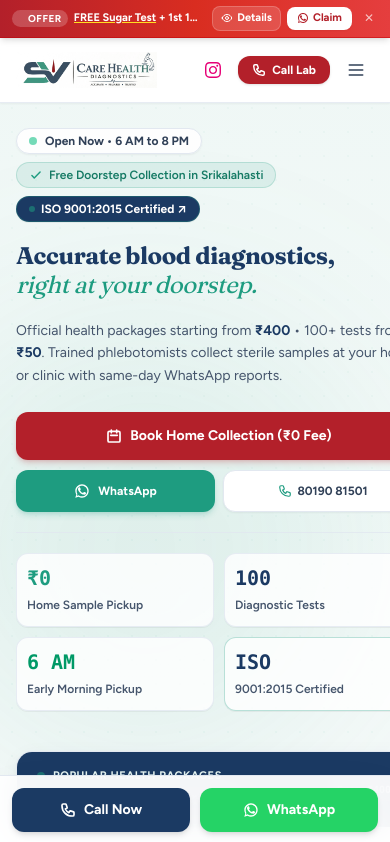
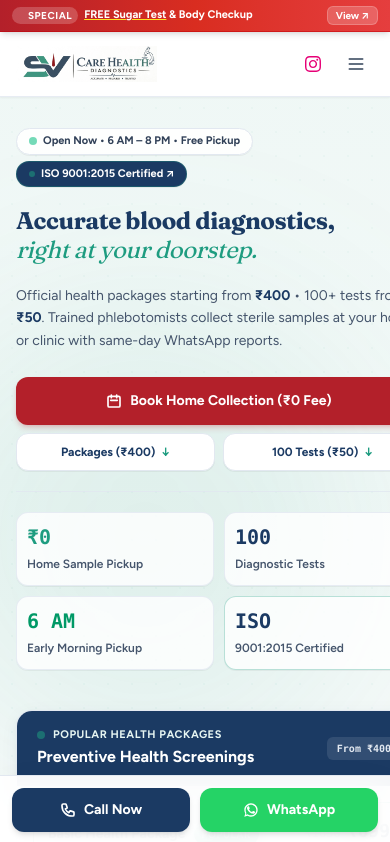
Before and after one commit to likhith3035/svcare, a Next.js app: page / in a window 390 px wide. Shown: the top 842 px of the page. Built offline with nearby package versions, Linux system fonts and the light colour scheme.

Commit message:
fix: optimize mobile UI responsiveness, deduplicate hero CTAs, and ensure high-res ISO certificate rendering

```diff
--- a/src/components/Hero.tsx
+++ b/src/components/Hero.tsx
@@ -47,24 +47,17 @@
           {/* ─── Left Column: Headline & Action CTAs ─── */}
           <div className="lg:col-span-7 space-y-5 sm:space-y-6 max-w-2xl">
             {/* Live Operational Status & Free Collection Announcement */}
-            <div className="flex flex-wrap items-center gap-2">
-              {isOpen !== null && (
-                <div className="inline-flex items-center gap-2 px-3 py-1 rounded-full text-xs font-bold bg-white/90 border border-slate-200 shadow-xs text-slate-700">
+            <div className="flex flex-wrap items-center gap-1.5 sm:gap-2">
+              <div className="inline-flex items-center gap-1.5 px-3 py-1 rounded-full text-[11px] sm:text-xs font-bold bg-white/95 border border-slate-200 shadow-2xs text-slate-700">
                 <span
                   className={`h-2 w-2 rounded-full ${
                     isOpen ? "bg-emerald-500 animate-pulse" : "bg-red"
                   }`}
                   aria-hidden="true"
                 />
-                  <span>{isOpen ? "Open Now • 6 AM to 8 PM" : "Closed • Opens 6:00 AM"}</span>
+                <span>{isOpen ? "Open Now • 6 AM – 8 PM" : "Closed • Opens 6 AM"} • Free Pickup</span>
               </div>
-              )}
-              <div className="inline-flex items-center gap-1.5 px-3 py-1 rounded-full text-xs font-semibold bg-teal/10 border border-teal/20 text-teal-dark">
-                <svg className="w-3.5 h-3.5 text-teal" fill="none" viewBox="0 0 24 24" stroke="currentColor" strokeWidth={2.5}>
-                  <path strokeLinecap="round" strokeLinejoin="round" d="M5 13l4 4L19 7" />
-                </svg>
-                <span>Free Doorstep Collection in Srikalahasti</span>
-              </div>
+
               <button
                 type="button"
                 onClick={() => {
@@ -72,7 +65,7 @@
                   if (el) el.scrollIntoView({ behavior: "smooth" });
                   window.dispatchEvent(new CustomEvent("open-certificate-modal"));
                 }}
-                className="inline-flex items-center gap-1.5 px-3 py-1 rounded-full text-xs font-bold bg-navy hover:bg-navy-light text-white border border-teal/30 shadow-2xs transition-colors cursor-pointer"
+                className="inline-flex items-center gap-1.5 px-3 py-1 rounded-full text-[11px] sm:text-xs font-bold bg-navy hover:bg-navy-light text-white border border-teal/30 shadow-2xs transition-colors cursor-pointer"
                 title="View ISO 9001:2015 Official Certificate"
               >
                 <span className="w-1.5 h-1.5 rounded-full bg-teal animate-pulse" />
@@ -94,7 +87,8 @@
             </p>
 
             {/* Action Buttons: Responsive Stack on Mobile */}
-            <div className="flex flex-col sm:flex-row items-stretch sm:items-center gap-2.5 sm:gap-3 pt-1">
+            <div className="space-y-2 sm:space-y-0 sm:flex sm:items-center sm:gap-3 pt-1">
+              {/* Primary High-Converting CTA */}
               <a
                 href="#booking"
                 className="w-full sm:w-auto inline-flex items-center justify-center gap-2 px-6 py-3.5 text-sm sm:text-base font-bold text-white
@@ -105,15 +99,34 @@
                 <svg className="w-4 h-4" fill="none" viewBox="0 0 24 24" stroke="currentColor" strokeWidth={2.5}>
                   <path strokeLinecap="round" strokeLinejoin="round" d="M8 7V3m8 4V3m-9 8h10M5 21h14a2 2 0 002-2V7a2 2 0 00-2-2H5a2 2 0 00-2 2v12a2 2 0 002 2z" />
                 </svg>
-                Book Home Collection (₹0 Fee)
+                <span>Book Home Collection (₹0 Fee)</span>
               </a>
 
-              <div className="grid grid-cols-2 sm:flex sm:items-center gap-2 sm:gap-3">
+              {/* Mobile Exploration Shortcuts (Replaces duplicate call/WhatsApp buttons since sticky bottom bar already has them) */}
+              <div className="grid grid-cols-2 gap-2 w-full sm:hidden">
+                <a
+                  href="#packages"
+                  className="inline-flex items-center justify-center gap-1.5 py-2.5 px-3 rounded-xl text-xs font-bold text-navy bg-white hover:bg-slate-50 border border-slate-200 shadow-2xs transition-colors"
+                >
+                  <span>Packages (₹400)</span>
+                  <span className="text-teal font-black">↓</span>
+                </a>
+                <a
+                  href="#tests"
+                  className="inline-flex items-center justify-center gap-1.5 py-2.5 px-3 rounded-xl text-xs font-bold text-navy bg-white hover:bg-slate-50 border border-slate-200 shadow-2xs transition-colors"
+                >
+                  <span>100 Tests (₹50)</span>
+                  <span className="text-teal font-black">↓</span>
+                </a>
+              </div>
+
+              {/* Desktop/Tablet Direct WhatsApp & Phone CTAs */}
+              <div className="hidden sm:flex sm:items-center sm:gap-3">
                 <a
                   href={`https://wa.me/${SITE.whatsapp}?text=${encodeURIComponent("Hello SV Care Health Diagnostics, I would like to book a blood test appointment.")}`}
                   target="_blank"
                   rel="noopener noreferrer"
-                  className="inline-flex items-center justify-center gap-2 px-4 py-3 sm:py-3.5 text-xs sm:text-base font-bold text-white
+                  className="inline-flex items-center justify-center gap-2 px-5 py-3.5 text-sm sm:text-base font-bold text-white
                     bg-[#1E9C80] hover:bg-[#16856C] rounded-xl shadow-md shadow-teal/20 transition-all
                     focus-visible:outline-2 focus-visible:outline-offset-2 focus-visible:outline-teal
                     active:scale-[0.98] cursor-pointer"
@@ -127,10 +140,10 @@
 
                 <a
                   href={CONTACT.dialLinks[0]}
-                  className="inline-flex items-center justify-center gap-1.5 px-3 py-3 sm:py-3.5 text-xs sm:text-sm font-bold text-slate-700
+                  className="inline-flex items-center justify-center gap-1.5 px-4 py-3.5 text-sm font-bold text-slate-700
                     bg-white hover:bg-slate-50 border border-slate-200 rounded-xl shadow-xs transition-all"
                 >
-                  <svg className="w-3.5 h-3.5 text-teal shrink-0" fill="none" viewBox="0 0 24 24" stroke="currentColor" strokeWidth={2}>
+                  <svg className="w-4 h-4 text-teal shrink-0" fill="none" viewBox="0 0 24 24" stroke="currentColor" strokeWidth={2}>
                     <path strokeLinecap="round" strokeLinejoin="round" d="M3 5a2 2 0 012-2h3.28a1 1 0 01.948.684l1.498 4.493a1 1 0 01-.502 1.21l-2.257 1.13a11.042 11.042 0 005.516 5.516l1.13-2.257a1 1 0 011.21-.502l4.493 1.498a1 1 0 01.684.949V19a2 2 0 01-2 2h-1C9.716 21 3 14.284 3 6V5z" />
                   </svg>
                   <span>{CONTACT.phonesFormatted[0]}</span>
--- a/src/components/Navbar.tsx
+++ b/src/components/Navbar.tsx
@@ -86,10 +86,10 @@
                 </div>
               )}
 
-              {/* Direct Call Button */}
+              {/* Direct Call Button (Desktop/Tablet only; Mobile uses persistent bottom bar) */}
               <a
                 href={CONTACT.dialLinks[0]}
-                className="inline-flex items-center gap-1.5 px-3.5 py-1.5 sm:px-4 sm:py-2 text-xs sm:text-sm font-bold
+                className="hidden sm:inline-flex items-center gap-1.5 px-3.5 py-1.5 sm:px-4 sm:py-2 text-xs sm:text-sm font-bold
                   text-white bg-red hover:bg-red-hover rounded-xl shadow-sm transition-all
                   focus-visible:outline-2 focus-visible:outline-offset-2 focus-visible:outline-red
                   active:scale-[0.98]"
--- a/src/components/OpeningBanner.tsx
+++ b/src/components/OpeningBanner.tsx
@@ -30,15 +30,24 @@
         aria-label="Grand Opening Offer Announcement"
       >
         <div className="mx-auto max-w-7xl flex items-center justify-between gap-2 text-xs sm:text-sm">
-          {/* Mobile view (< sm) */}
-          <div className="flex sm:hidden items-center gap-1.5 min-w-0 flex-1">
-            <span className="inline-flex items-center px-1.5 py-0.5 rounded-full bg-white/20 text-white font-extrabold text-[10px] uppercase tracking-wider shrink-0">
-              <span className="w-1.5 h-1.5 rounded-full bg-yellow-300 animate-ping mr-1" />
-              Offer
+          {/* Mobile view (< sm): One-tap clean notification banner */}
+          <div
+            onClick={() => setIsOfferModalOpen(true)}
+            className="flex sm:hidden items-center justify-between gap-1.5 min-w-0 flex-1 cursor-pointer"
+          >
+            <div className="flex items-center gap-1.5 min-w-0">
+              <span className="inline-flex items-center px-1.5 py-0.5 rounded-full bg-white/20 text-white font-extrabold text-[10px] uppercase tracking-wider shrink-0">
+                <span className="w-1.5 h-1.5 rounded-full bg-yellow-300 animate-ping mr-1" />
+                Special
+              </span>
+              <p className="text-[11px] font-bold text-white truncate">
+                <strong className="underline decoration-yellow-300">FREE Sugar Test</strong> & Body Checkup
+              </p>
+            </div>
+            <span className="text-[10px] font-bold bg-white/20 px-2 py-0.5 rounded-md text-white shrink-0 border border-white/20 flex items-center gap-0.5">
+              <span>View</span>
+              <span>↗</span>
             </span>
-            <p className="text-[11px] font-bold text-white truncate">
-              <strong className="underline decoration-yellow-300">FREE Sugar Test</strong> + 1st 10 Free Checkups!
-            </p>
           </div>
 
           {/* Desktop view (sm+) */}
@@ -60,8 +69,8 @@
             </span>
           </div>
 
-          {/* Action CTAs */}
-          <div className="flex items-center gap-1.5 sm:gap-2 shrink-0">
+          {/* Desktop Action CTAs (sm+) */}
+          <div className="hidden sm:flex items-center gap-1.5 sm:gap-2 shrink-0">
             {/* View Offer Details Button */}
             <button
               type="button"
--- a/src/components/Tests.tsx
+++ b/src/components/Tests.tsx
@@ -199,7 +199,7 @@
                   key={cat.value}
                   type="button"
                   onClick={() => setSelectedCategory(cat.value)}
-                  className={`px-3 py-1.5 rounded-lg text-xs font-bold transition-all cursor-pointer flex items-center gap-1.5 ${
+                  className={`shrink-0 px-3 py-1.5 rounded-lg text-xs font-bold transition-all cursor-pointer flex items-center gap-1.5 ${
                     isActive
                       ? "bg-navy text-white shadow-xs"
                       : "bg-slate-100 text-slate-600 hover:bg-slate-200/80 hover:text-navy"
--- a/src/data/site.ts
+++ b/src/data/site.ts
@@ -527,7 +527,7 @@
   companyNumber: "15665772",
   verificationUrl: "https://www.eucert.co.uk",
   verificationEmail: "info@eucert.co.uk",
-  imagePath: "/iso-certificate.jpg",
+  imagePath: "/iso-certificate-v2.jpg",
   pdfPath: "/iso-certificate.pdf",
   registeredEntity: "S V CARE HEALTH DIAGNOSTICS",
   registeredAddress:
```
Also changed, not shown: public/iso-certificate-v2.jpg (added). Lines whose indentation alone changed are shown as unchanged.
